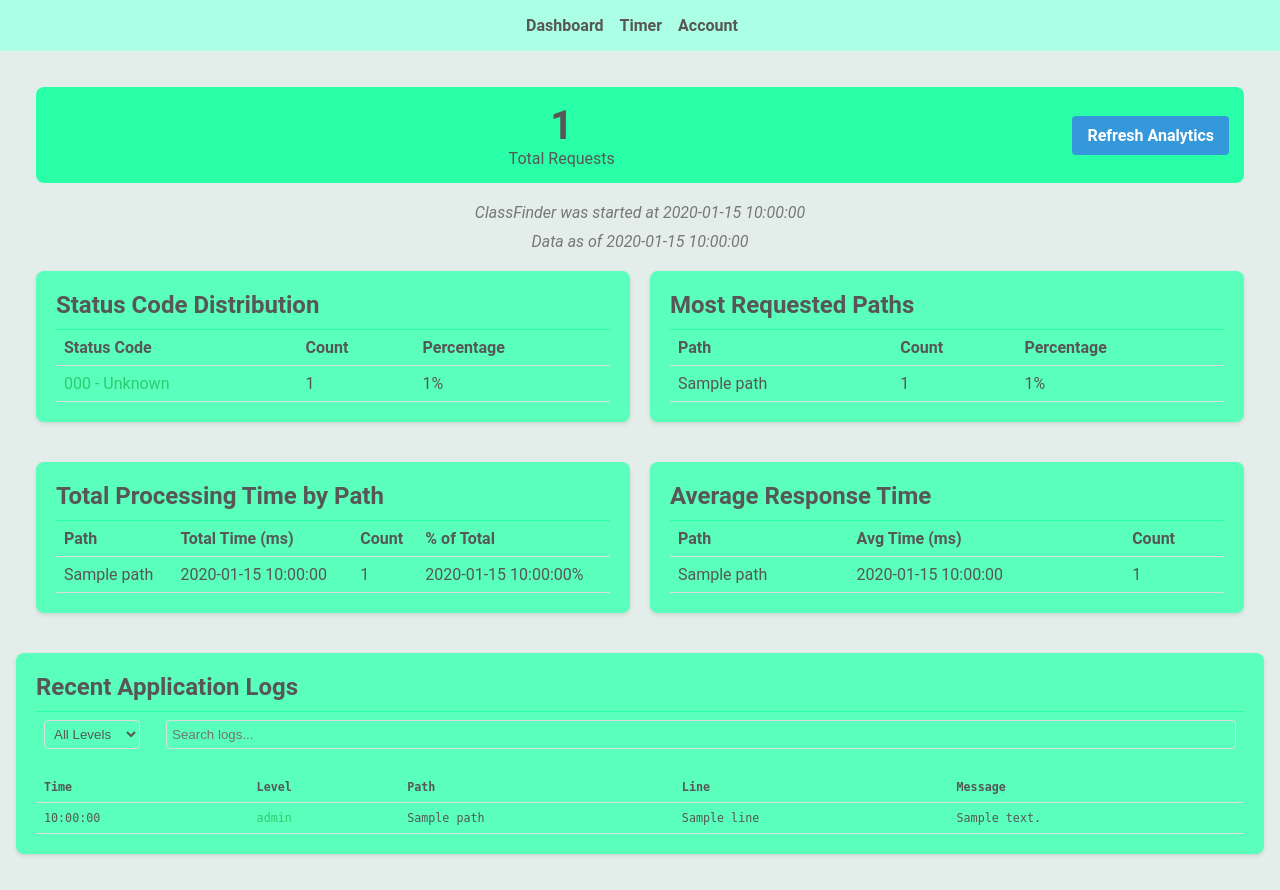
After one commit to EvanZuk/ClassFinder, a Python web app: template app/templates/logs.html in a window 1280 px wide. The commit adds this page. Run offline with Jinja, Linux system fonts and the light colour scheme; the template is opened without the code that fills it: most values are stand-ins (such as "Sample title", 1, 10 or a date in 2020).

Commit message:
Analytics page Thank you copilot

```diff
--- a/app/routes/errors.py
+++ b/app/routes/errors.py
@@ -4,7 +4,7 @@ Handles error codes.
 """
 
 import random
-from flask import render_template
+from flask import render_template, request
 from app import app
 from app.utilities.responses import error_response
 
@@ -32,4 +32,5 @@ def internal_server_error(e):
     app.logger.error(e)
     app.logger.error(f"Error code: {errorcode}")
     ret_dict = {"error_code": errorcode}
+    request.error_code = errorcode
     return error_response("Internal server error", ret_dict), 500
--- a/app/static/index.css
+++ b/app/static/index.css
@@ -226,3 +226,120 @@ li.action[onclick]:hover {
 @keyframes l13{
     100%{transform: rotate(1turn)}
 }
+
+/* Analytics Dashboard Styles */
+.analytics-container {
+    display: grid;
+    grid-template-columns: repeat(auto-fit, minmax(min(100%, 500px), 1fr));
+    gap: 20px;
+    margin: 20px;
+}
+
+.analytics-card {
+    background-color: var(--tertiary-color);
+    border-radius: 8px;
+    padding: 20px;
+    box-shadow: 0 2px 4px rgba(0,0,0,0.1);
+    flex: 1;
+    min-width: 300px;
+    margin-bottom: 20px;
+}
+
+.analytics-card h2 {
+    margin-top: 0;
+    padding-bottom: 10px;
+    border-bottom: 1px solid var(--secondary-color);
+    color: var(--text-color);
+}
+
+.analytics-summary {
+    background-color: var(--secondary-color);
+    padding: 15px;
+    border-radius: 8px;
+    margin: 20px;
+    text-align: center;
+    display: flex;
+    align-items: center;
+    justify-content: space-between;
+}
+
+.analytics-count {
+    flex: 1;
+    text-align: center;
+}
+
+.analytics-count h1 {
+    margin: 0;
+    font-size: 2.5rem;
+}
+
+/* Table styles for analytics */
+#logspage table {
+    width: 100%;
+    border-collapse: collapse;
+}
+
+#logspage table th, #logspage table td {
+    padding: 8px;
+    text-align: left;
+    border-bottom: 1px solid #ddd;
+}
+
+#logspage tr:nth-child(even) {
+    background-color: #27634a;
+}
+
+.status-2xx { color: #2ecc71; }
+.status-3xx { color: #3498db; }
+.status-4xx { color: #e67e22; }
+.status-5xx { color: #e74c3c; }
+
+.refresh-button {
+    background-color: #3498db;
+    color: white;
+    border: none;
+    padding: 10px 15px;
+    border-radius: 4px;
+    cursor: pointer;
+    font-weight: bold;
+}
+
+.refresh-button:hover {
+    background-color: #2980b9;
+}
+
+.timestamp {
+    text-align: center;
+    margin: 10px;
+    color: #777;
+    font-style: italic;
+}
+
+.empty-state {
+    text-align: center;
+    padding: 20px;
+    color: #777;
+    font-style: italic;
+}
+
+/* Log table styles */
+#logsTable {
+    font-family: monospace;
+    font-size: 0.9em;
+}
+
+.filters {
+    margin-bottom: 15px;
+    display: flex;
+    gap: 10px;
+}
+
+.filters select, .filters input {
+    padding: 5px;
+    border: 1px solid #ddd;
+    border-radius: 4px;
+}
+
+.filters input {
+    flex: 1;
+}
--- a/app/templates/admin.html
+++ b/app/templates/admin.html
@@ -20,6 +20,7 @@
         <h1 style="display: inline;">Hello, {{user.username}}!</h1><br>
         <button onclick="window.location.href = '/admin/create/account'">Create user</button>
         <button onclick="window.location.href = '/admin/times/schedule'">Schedule times</button>
+        <button onclick="window.location.href = '/admin/analytics'">Analytics</button>
         <div style="height: 20px;"></div>
         <h2 onclick="document.getElementById('users').style.display = 'grid'; this.style.cursor = 'auto'" style="cursor: pointer;">Users</h2>
         <ul id="users">
--- /dev/null
+++ b/app/templates/logs.html
@@ -0,0 +1,217 @@
+<!DOCTYPE html>
+<html lang="en">
+<head>
+    <meta charset="UTF-8">
+    <meta name="viewport" content="width=device-width, initial-scale=1.0">
+    <title>ClassFinder - Logs</title>
+    <link rel="stylesheet" href="/index.css">
+</head>
+<body>
+    {% include 'header.html' %}
+    <main id="logspage">
+        <div class="analytics-summary">
+            <div class="analytics-count">
+                <h1>{{ total_requests }}</h1>
+                <p>Total Requests</p>
+            </div>
+            <div>
+                <a href="/admin/logs" class="refresh-button">Refresh Analytics</a>
+            </div>
+        </div>
+
+        <p class="timestamp">ClassFinder was started at {{start_time}}</p>
+        <p class="timestamp">Data as of {{ timestamp }}</p>
+
+        <div class="analytics-container">
+            <!-- Status Code Distribution -->
+            <div class="analytics-card">
+                <h2>Status Code Distribution</h2>
+                {% if analytics.status_codes %}
+                <table>
+                    <thead>
+                        <tr>
+                            <th>Status Code</th>
+                            <th>Count</th>
+                            <th>Percentage</th>
+                        </tr>
+                    </thead>
+                    <tbody>
+                        {% for item in analytics.status_codes %}
+                        <tr>
+                            <td class="{% if item.code >= 500 %}status-5xx{% elif item.code >= 400 %}status-4xx{% elif item.code >= 300 %}status-3xx{% else %}status-2xx{% endif %}">
+                                {{ item.code }} - {% if item.code == 200 %}OK{% elif item.code == 201 %}Created{% elif item.code == 204 %}No Content{% elif item.code == 301 %}Moved Permanently{% elif item.code == 302 %}Found{% elif item.code == 304 %}Not Modified{% elif item.code == 308 %}Permanent Redirect{% elif item.code == 400 %}Bad Request{% elif item.code == 401 %}Unauthorized{% elif item.code == 403 %}Forbidden{% elif item.code == 404 %}Not Found{% elif item.code == 405 %}Method Not Allowed{% elif item.code == 408 %}Request Timeout{% elif item.code == 429 %}Too Many Requests{% elif item.code == 500 %}Internal Server Error{% elif item.code == 501 %}Not Implemented{% elif item.code == 502 %}Bad Gateway{% elif item.code == 503 %}Service Unavailable{% elif item.code == 504 %}Gateway Timeout{% else %}Unknown{% endif %}
+                            </td>
+                            <td>{{ item.count }}</td>
+                            <td>{{ item.percentage }}%</td>
+                        </tr>
+                        {% endfor %}
+                    </tbody>
+                </table>
+                {% else %}
+                <div class="empty-state">No status code data available</div>
+                {% endif %}
+            </div>
+
+            <!-- Most Requested Paths -->
+            <div class="analytics-card">
+                <h2>Most Requested Paths</h2>
+                {% if analytics.most_requested_paths %}
+                <table>
+                    <thead>
+                        <tr>
+                            <th>Path</th>
+                            <th>Count</th>
+                            <th>Percentage</th>
+                        </tr>
+                    </thead>
+                    <tbody>
+                        {% for item in analytics.most_requested_paths %}
+                        <tr>
+                            <td>{{ item.path }}</td>
+                            <td>{{ item.count }}</td>
+                            <td>{{ item.percentage }}%</td>
+                        </tr>
+                        {% endfor %}
+                    </tbody>
+                </table>
+                {% else %}
+                <div class="empty-state">No path data available</div>
+                {% endif %}
+            </div>
+
+            <!-- Total Time by Path -->
+            <div class="analytics-card">
+                <h2>Total Processing Time by Path</h2>
+                {% if analytics.path_time_total %}
+                <table>
+                    <thead>
+                        <tr>
+                            <th>Path</th>
+                            <th>Total Time (ms)</th>
+                            <th>Count</th>
+                            <th>% of Total</th>
+                        </tr>
+                    </thead>
+                    <tbody>
+                        {% for item in analytics.path_time_total %}
+                        <tr>
+                            <td>{{ item.path }}</td>
+                            <td>{{ item.total_time_ms }}</td>
+                            <td>{{ item.count }}</td>
+                            <td>{{ item.time_percentage }}%</td>
+                        </tr>
+                        {% endfor %}
+                    </tbody>
+                </table>
+                {% else %}
+                <div class="empty-state">No timing data available</div>
+                {% endif %}
+            </div>
+
+            <!-- Average Time by Path -->
+            <div class="analytics-card">
+                <h2>Average Response Time</h2>
+                {% if analytics.path_time_avg %}
+                <table>
+                    <thead>
+                        <tr>
+                            <th>Path</th>
+                            <th>Avg Time (ms)</th>
+                            <th>Count</th>
+                        </tr>
+                    </thead>
+                    <tbody>
+                        {% for item in analytics.path_time_avg %}
+                        <tr>
+                            <td>{{ item.path }}</td>
+                            <td>{{ item.avg_time_ms }}</td>
+                            <td>{{ item.count }}</td>
+                        </tr>
+                        {% endfor %}
+                    </tbody>
+                </table>
+                {% else %}
+                <div class="empty-state">No timing data available</div>
+                {% endif %}
+            </div>
+        </div>
+
+        <!-- Application Logs Table -->
+        <div class="analytics-card">
+            <h2>Recent Application Logs</h2>
+            {% if app_logs %}
+            <div class="filters">
+                <select id="logLevelFilter" onchange="filterLogs()">
+                    <option value="all">All Levels</option>
+                    <option value="DEBUG">DEBUG</option>
+                    <option value="INFO">INFO</option>
+                    <option value="WARNING">WARNING</option>
+                    <option value="ERROR">ERROR</option>
+                    <option value="CRITICAL">CRITICAL</option>
+                </select>
+                <input type="text" id="logSearch" placeholder="Search logs..." onkeyup="filterLogs()">
+            </div>
+            <table id="logsTable">
+                <thead>
+                    <tr>
+                        <th>Time</th>
+                        <th>Level</th>
+                        <th>Path</th>
+                        <th>Line</th>
+                        <th>Message</th>
+                    </tr>
+                </thead>
+                <tbody>
+                    {% for log in app_logs %}
+                    <tr class="log-entry log-{{ log.level.lower() }}">
+                        <td>{{ log.time.strftime('%H:%M:%S') }}</td>
+                        <td class="{% if log.level == 'ERROR' or log.level == 'CRITICAL' %}status-5xx{% elif log.level == 'WARNING' %}status-4xx{% elif log.level == 'INFO' %}status-3xx{% else %}status-2xx{% endif %}">
+                            {{ log.level }}
+                        </td>
+                        <td>{{ log.path }}</td>
+                        <td>{{ log.line }}</td>
+                        <td>{{ log.message }}</td>
+                    </tr>
+                    {% endfor %}
+                </tbody>
+            </table>
+            {% else %}
+            <div class="empty-state">No application logs available</div>
+            {% endif %}
+        </div>
+    </main>
+
+    <script>
+        function filterLogs() {
+            const level = document.getElementById('logLevelFilter').value;
+            const searchQuery = document.getElementById('logSearch').value.toLowerCase();
+            const rows = document.querySelectorAll('#logsTable tbody tr');
+
+            rows.forEach(row => {
+                const logLevel = row.querySelector('td:nth-child(2)').textContent.trim();
+                const logText = row.textContent.toLowerCase();
+
+                // Check if level matches or is higher priority than selected level
+                let levelMatch = level === 'all';
+                if (!levelMatch) {
+                    // Define log level priorities
+                    const logPriority = {
+                        'DEBUG': 1,
+                        'INFO': 2,
+                        'WARNING': 3,
+                        'ERROR': 4,
+                        'CRITICAL': 5
+                    };
+
+                    // Show logs with equal or higher priority than selected
+                    levelMatch = logPriority[logLevel] >= logPriority[level];
+                }
+
+                const textMatch = searchQuery === '' || logText.includes(searchQuery);
+
+                row.style.display = levelMatch && textMatch ? '' : 'none';
+            });
+        }
+    </script>
+</body>
+</html>
```
Also changed, not shown: app/__init__.py (+55 -2 lines), app/routes/admin/analytics.py (added, +134 -0 lines), app/routes/api/v2/logs.py (added, +26 -0 lines), app/templates/privacy.html (+13 -11 lines).
